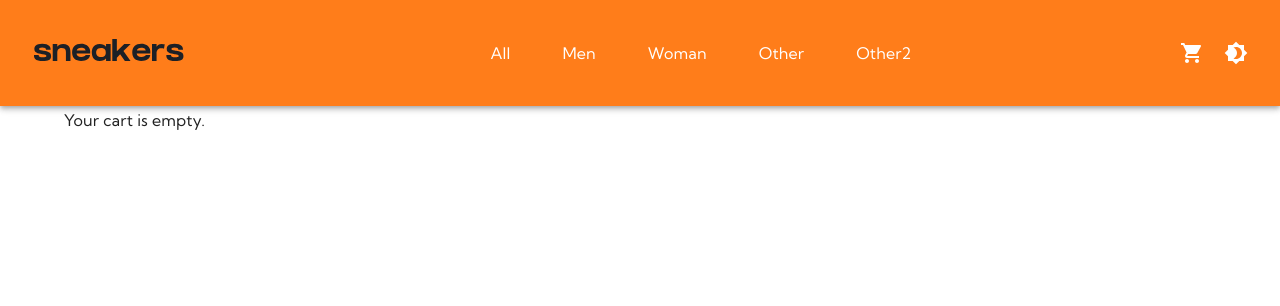
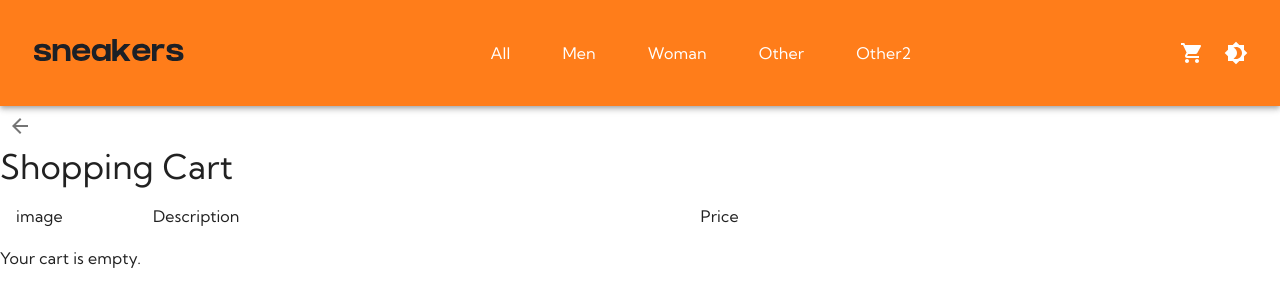
Before and after one commit to LucasSaller/ecommerce-saller, a React (Create React App) app: page /cart in a window 1280 px wide. Shown: the top 306 px of the page. Built offline with nearby package versions, Linux system fonts and the light colour scheme.

Commit message:
Entrega sincronizar counter

```diff
--- a/src/Routes/Routes.js
+++ b/src/Routes/Routes.js
@@ -19,6 +19,9 @@ function Routes() {
       <Route exact path="/category/:categoryId">
         <ItemListContainer greeting="Productos" />
       </Route>
+      <Route exact path="/cart">
+        <CartContainer />
+      </Route>
     </Switch>
   );
 }
--- a/src/components/Cart.js/CartContainer.js
+++ b/src/components/Cart.js/CartContainer.js
@@ -1,24 +1,62 @@
 import React, { useState, useContext } from "react";
 import CartItem from "../Cart.js/CartItem";
-import { Button, Container, Grid, Paper, Typography } from "@mui/material";
+import {
+  Button,
+  Container,
+  Grid,
+  IconButton,
+  Paper,
+  Typography,
+} from "@mui/material";
 import { useCartContext } from "../../context/cartContext";
+import ArrowBackIcon from "@mui/icons-material/ArrowBack";
+import { Link } from "react-router-dom";
 
 function CartContainer() {
   const { cart, addItem, removeItem, clearCart, isItemInCart } =
     useCartContext();
-  console.log(cart);
   return (
-    <Container>
-      <Grid container>
-        {cart.length > 0 ? (
+    <Grid container>
+      <Grid item xs={12} md={8}>
+        <Link to="/">
+          <IconButton>
+            <ArrowBackIcon />
+          </IconButton>
+        </Link>
+        <Typography variant="h4">Shopping Cart</Typography>
+        <Grid container style={{ padding: 16 }}>
+          <Grid item xs={12} md={2}>
+            image
+          </Grid>
+          <Grid item xs={12} sm>
+            Description
+          </Grid>
+          <Grid item xs={12} md={2}>
+            Price
+          </Grid>
+        </Grid>
+        {cart && cart.length > 0 ? (
           cart.map((cartItem, index) => {
-            <CartItem />;
+            return (
+              <Grid key={index} item xs={12} md={12}>
+                <CartItem item={cartItem} />
+              </Grid>
+            );
           })
         ) : (
           <Typography variant="subtitle1">Your cart is empty.</Typography>
         )}
       </Grid>
-    </Container>
+      <Grid item xs={12} md={4}></Grid>
+
+      {/* // {cart.length > 0 ? (
+        //   cart.map((cartItem, index) => {
+        //     return <CartItem key={index} item={cartItem} />;
+        //   })
+        // ) : (
+        //   <Typography variant="subtitle1">Your cart is empty.</Typography>
+        // )} */}
+    </Grid>
   );
 }
 
--- a/src/components/Cart.js/CartItem.js
+++ b/src/components/Cart.js/CartItem.js
@@ -3,12 +3,13 @@ import { styled } from "@mui/material/styles";
 import Paper from "@mui/material/Paper";
 import Typography from "@mui/material/Typography";
 import ButtonBase from "@mui/material/ButtonBase";
-import { Button, Grid, IconButton } from "@mui/material";
+import { Button, Grid, IconButton, Stack } from "@mui/material";
 import { Box } from "@mui/system";
 import ItemCount from "../ItemCount/ItemCount";
 import producto from "../../assets/producto1.jpeg";
 import DeleteIcon from "@mui/icons-material/Delete";
 import Divider from "@mui/material/Divider";
+import { useCartContext } from "../../context/cartContext";
 
 import "./Cart.css";
 const Img = styled("img")({
@@ -17,61 +18,65 @@ const Img = styled("img")({
   maxWidth: "100%",
   maxHeight: "100%",
 });
-function CartItem() {
+function CartItem({ item }) {
+  const { name, price, poster, colors, valueRating, stock, id } = item;
+  const { cart, addItem, removeItem, clearCart, isItemInCart } =
+    useCartContext();
   return (
     <>
       <div className="cart__container">
-        <h4 className="cart__title">Cart</h4>
-        <Divider />
-        <Grid container>
-          <Grid item md={12} xs={12}>
         <Paper sx={{ p: 2, margin: "auto", flexGrow: 1 }} elevation={0}>
           <Grid container spacing={2}>
-                <Grid item>
+            <Grid item xs={12} md={2}>
               <ButtonBase sx={{ width: 128, height: 128 }}>
-                    <Img alt="complex" src={producto} />
+                <Img alt="complex" src={poster} />
               </ButtonBase>
             </Grid>
             <Grid item xs={12} sm container>
               <Grid item xs container direction="column" spacing={2}>
                 <Grid item xs>
-                      <Typography
-                        gutterBottom
-                        variant="subtitle1"
-                        component="div"
-                      >
-                        Nike air
+                  <Typography gutterBottom variant="subtitle1" component="div">
+                    {name}
                   </Typography>
                   <Typography variant="body2" gutterBottom>
-                        asdads
+                    {price}
                   </Typography>
                   <Typography variant="body2" color="text.secondary">
-                        ID: 1030114
+                    ID: {id}
                   </Typography>
+                </Grid>
               </Grid>
             </Grid>
             <Grid
               item
               display="flex"
               justifyContent="space-between"
-                    flexDirection="column"
+              flexDirection="row"
+              xs={12}
+              md={2}
+              alignItems="center"
             >
               <Typography
                 variant="subtitle1"
                 component="div"
                 style={{ fontWeight: "bold" }}
               >
-                      $19.00
+                ${price}
               </Typography>
-                    <IconButton>
-                      <DeleteIcon color="primary" />
+              <Typography
+                variant="subtitle1"
+                component="div"
+                style={{ fontWeight: "bold" }}
+              >
+                {stock}
+              </Typography>
+              <IconButton onClick={() => removeItem(id)}>
+                <DeleteIcon color="error" />
               </IconButton>
             </Grid>
           </Grid>
-              </Grid>
         </Paper>
-          </Grid>
-        </Grid>
+        <Divider />
       </div>
     </>
   );
--- a/src/components/Items/Item.js
+++ b/src/components/Items/Item.js
@@ -33,7 +33,7 @@ const useStyles = makeStyles({
 
 function Item({ item }) {
   const classes = useStyles();
-  const { name, price, poster, colors, valueRating, stock } = item;
+  const { name, price, poster, colors, valueRating, stock, id } = item;
   const [newValueRating, setNewValueRating] = useState(valueRating);
   const history = useHistory(); // habilitar history para redirección
   const redirectProduct = (item) => {
@@ -42,8 +42,7 @@ function Item({ item }) {
   const { cart, addItem, removeItem, clearCart, isItemInCart } =
     useCartContext();
   const onAdd = (result) => {
-    console.log(isItemInCart(item));
-    isItemInCart(item) ? console.log(cart) : addItem(item);
+    addItem(item);
   };
   return (
     <>
--- a/src/components/Items/ItemDetail/ItemDetail.js
+++ b/src/components/Items/ItemDetail/ItemDetail.js
@@ -1,4 +1,4 @@
-import React, { useContext } from "react";
+import React, { useContext, useState } from "react";
 import CardActions from "@mui/material/CardActions";
 import CardContent from "@mui/material/CardContent";
 import CardMedia from "@mui/material/CardMedia";
@@ -6,9 +6,10 @@ import { makeStyles, withStyles } from "@mui/styles";
 import { Container, IconButton } from "@mui/material";
 import ItemCount from "../../ItemCount/ItemCount";
 import ArrowBackIcon from "@mui/icons-material/ArrowBack";
-import { Box, Card, Link, Typography, Stack } from "@mui/material";
+import { Button, Box, Card, Typography, Stack } from "@mui/material";
 import { styled } from "@mui/material/styles";
 import { useCartContext } from "../../../context/cartContext";
+import { Link } from "react-router-dom";
 const useStyles = makeStyles({
   productImage: {
     objectFit: "contain",
@@ -30,12 +31,17 @@ const style = {
 
 function ItemDetail({ item }) {
   const classes = useStyles();
+  const [quantity, setQuantity] = useState(null);
+  const [itemCount, setItemCount] = useState(true);
   const { name, price, poster, stock, initial } = item;
   const { cart, addItem, removeItem, clearCart, isItemInCart } =
     useCartContext();
+
   const onAdd = (result) => {
-    console.log(isItemInCart(item));
-    isItemInCart(item) ? console.log(cart) : addItem(item);
+    addItem(item);
+    setQuantity(quantity);
+    //isItemInCart(item) ? setQuantity(result) : addItem(item);
+    setItemCount(false);
   };
 
   return (
@@ -63,7 +69,13 @@ function ItemDetail({ item }) {
         </Typography>
       </CardContent>
       <CardActions className={classes.buttons}>
-        <ItemCount stock={stock} initial={initial} onAdd={onAdd} />
+        {itemCount ? (
+          <ItemCount stock={stock} initial={initial} onAdd={onAdd} />
+        ) : (
+          <Link to="/cart">
+            <Button> Terminar Compra </Button>
+          </Link>
+        )}
       </CardActions>
     </Card>
   );
--- a/src/components/NavBar.js/NavBar.js
+++ b/src/components/NavBar.js/NavBar.js
@@ -67,7 +67,7 @@ const categories = [
 function NavBar({ darkMode, handleDarkMode }) {
   const classes = useStyles();
   const { categoryId } = useParams();
-  console.log(categoryId);
+
   const [openDrawer, setOpenDrawer] = React.useState(false);
   const [openPopover, setOpenPopover] = React.useState(null);
 
@@ -114,10 +114,11 @@ function NavBar({ darkMode, handleDarkMode }) {
               <ul className={classes.menuItem}>
                 {categories.map((menuItem, index) => (
                   <NavLink
+                    key={index}
                     to={`/category/${index}`}
                     activeClassName="activeMenu"
                   >
-                    <ListItem disablePadding key={index}>
+                    <ListItem disablePadding>
                       <ListItemButton style={{ borderRadius: 10 }}>
                         <ListItemText primary={menuItem.text} />
                       </ListItemButton>
@@ -129,6 +130,7 @@ function NavBar({ darkMode, handleDarkMode }) {
           </Box>
 
           <Box style={{ alignItems: "center", display: "flex" }}>
+            <NavLink to="/cart">
               <IconButton
                 size="large"
                 aria-label="mails"
@@ -140,9 +142,10 @@ function NavBar({ darkMode, handleDarkMode }) {
                   <ShoppingCartIcon style={{ fill: "white" }} />
                 </Badge>
               </IconButton>
+            </NavLink>
             <Popover
               id={id}
-              open={open}
+              open={false}
               anchorEl={openPopover}
               onClose={handleClosePopover}
               anchorOrigin={{
@@ -174,7 +177,7 @@ function NavBar({ darkMode, handleDarkMode }) {
         </IconButton>
         <List>
           {categories.map((menuItem, index) => (
-            <Link to={`/category/${index}`}>
+            <Link key={index} to={`/category/${index}`}>
               <ListItem disablePadding key={index}>
                 <ListItemButton>
                   <ListItemText primary={menuItem.text} />
--- a/src/context/cartContext.js
+++ b/src/context/cartContext.js
@@ -7,11 +7,14 @@ export const CartProvider = ({ children }) => {
   const [cart, setCart] = useState([]);
 
   const addItem = (item) => {
-    setCart([...cart, item]);
+    console.log(cart);
+    isItemInCart(item)
+      ? console.log("El item ya esta en el carrito")
+      : setCart([...cart, item]);
   };
 
   const removeItem = (itemId) => {
-    setCart(...cart.filter((item) => item.id !== itemId));
+    setCart([...cart.filter((item) => item.id !== itemId)]);
   };
 
   const clearCart = () => {
@@ -19,7 +22,7 @@ export const CartProvider = ({ children }) => {
   };
 
   const isItemInCart = (item) => {
-    return cart.includes((cartItem) => item.id === cartItem.id);
+    return cart.some((cartItem) => item.id === cartItem.id);
   };
   return (
     <CartContext.Provider
```
Lines whose indentation alone changed are shown as unchanged.
